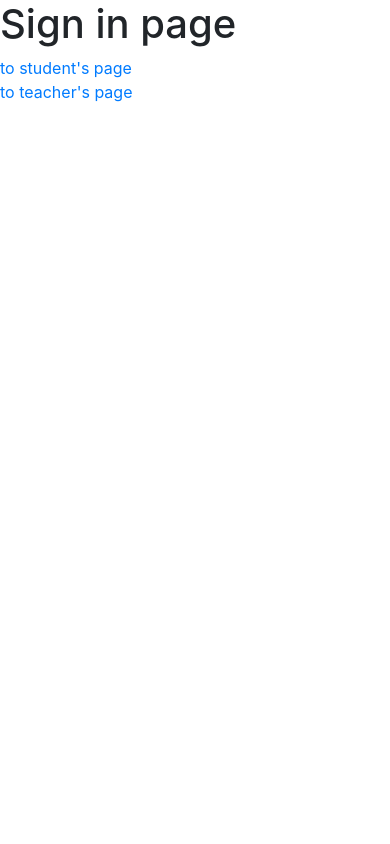
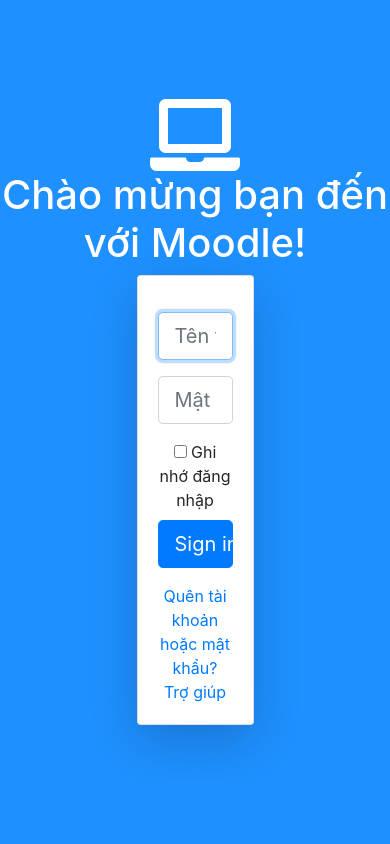
Before and after one commit to 1412010/new-moodle, a Node server app: page / in a window 390 px wide. Run offline with Node 20, Linux system fonts and the light colour scheme; some libraries are stand-ins or nearby versions.

Commit message:
add signin page and footer

```diff
--- a/public/css/style.css
+++ b/public/css/style.css
@@ -30,7 +30,8 @@
 .sidebar-sticky {
   position: relative;
   top: 0;
-  height: calc(100vh - 48px);
+  /* height: calc(100vh - 48px); */
+  height: 100%;
   padding-top: .5rem;
   overflow-x: hidden;
   overflow-y: auto;
@@ -44,7 +45,7 @@
   color: white;
 }
 
-.list-item:hover{
+.list-item:hover {
   background-color: #2568CA;
 }
 
@@ -77,7 +78,7 @@
 
 .accordion:after {
   content: '\02C5';
-  color:white;
+  color: white;
   float: right;
   padding-right: 2%;
 }
@@ -86,7 +87,8 @@
   content: "\02C4";
 }
 
-.accordion.active, .accordion:hover {
+.accordion.active,
+.accordion:hover {
   background-color: #007BFF;
 }
 
@@ -105,13 +107,15 @@
   background: #F3F3F3;
 }
 
-.item-deadline, .item-deadline-done {
+.item-deadline,
+.item-deadline-done {
   margin: 1% 1% 0 1%;
   padding: 1%;
   color: black;
 }
 
-.item-deadline:hover, .item-deadline-done:hover {
+.item-deadline:hover,
+.item-deadline-done:hover {
   background: #6BCDFE;
 }
 
@@ -130,11 +134,11 @@
 
 .button {
   width: 18vh;
-  height:100%;
+  height: 100%;
 }
 
 .image-button:hover {
- background: #EFEFEF;
+  background: #EFEFEF;
 }
 
 [role="main"] {
@@ -147,7 +151,6 @@
   padding-left: 3px;
   padding-left: 4px \9;
   /* IE7-8 doesn't have border-radius, so don't indent the padding */
-
   margin-bottom: 0;
   -webkit-border-radius: 3px;
   -moz-border-radius: 3px;
@@ -155,7 +158,7 @@
 }
 
 #custom-search-input {
-  margin:0;
+  margin: 0;
   padding: 0;
 }
 
@@ -177,9 +180,40 @@
   -webkit-border-radius: 3px;
   -moz-border-radius: 3px;
   border-radius: 3px;
-  color:#D9230F;
+  color: #D9230F;
 }
 
-.search-query:focus + button {
+.search-query:focus+button {
   z-index: 3;
 }
+
+html,
+body {
+  height: 100%;
+}
+
+body.home-body {
+  /* display: -ms-flexbox;
+  display: -webkit-box; */
+  display: flex;
+  flex-direction: column;
+  -ms-flex-align: center;
+  -ms-flex-pack: center;
+  -webkit-box-align: center;
+  align-items: center;
+  -webkit-box-pack: center;
+  justify-content: center;
+  padding-top: 20px;
+  padding-bottom: 40px;
+  background-color: dodgerblue;
+}
+.form-signin {
+  width: 100%;
+  max-width: 330px;
+  margin: 0 auto;
+}
+
+footer {
+  background-color: #6BCDFE;
+  width: 100%;
+}
--- /dev/null
+++ b/public/js/signin.js
@@ -0,0 +1,13 @@
+$("form.form-signin").on('submit', function(e){
+    e.preventDefault();
+    var user = $(".form-signin > input#inputUser").val();
+    var password = $(".form-signin > input#inputPassword").val();
+    if (user == "sinhvien") {
+        window.location.href = "/student";
+    }
+    else if (user == "giangvien") {
+        window.location.href = "/teacher";
+    } else {
+        $("form.form-signin > p#warning").attr("hidden", false);
+    }
+});
--- a/views/home.hbs
+++ b/views/home.hbs
@@ -8,17 +8,42 @@
 
     <title>{{title}}</title>
     <link rel='stylesheet' href='/css/style.css' />
+    <link rel='stylesheet' href="/assets/fontawesome-all.min.css" />
     <link rel='stylesheet' href='/assets/bootstrap/dist/css/bootstrap.min.css' />
 </head>
 
-<body>
+<body class="text-center home-body">
+    <i class="fa fa-laptop text-white" style="font-size: 4.5em"></i>
+    <h1 class="text-white">Chào mừng bạn đến với Moodle!</h1>
+    <div class="card shadow-lg" style="width: 30%">
+        <div class="card-body">
+            <form class="form-signin pt-3">
+                <input type="text" id="inputUser" class="form-control form-control-lg mb-3" placeholder="Tên tài khoản" required="" autofocus="">
+                <input type="password" id="inputPassword" class="form-control form-control-lg mb-3" placeholder="Mật khẩu" required="">
+                <div class="checkbox float-left">
+                    <label>
+                        <input type="checkbox" value="remember-me"> Ghi nhớ đăng nhập
+                    </label>
+                </div>
+                <br>
+                <p class="float-left" style="color: red; font-size: 100%" hidden id="warning">Tài khoản hoặc mật khẩu không đúng</p>
+                <button class="btn btn-lg btn-primary btn-block mt-2 mb-3" type="submit">Sign in</button>
+                <a href="#">Quên tài khoản hoặc mật khẩu?</a>
+                <br>
+                <a href="#">Trợ giúp</a>
+            </form>
+        </div>
+    </div>
+
+    {{!--
     <h1>Sign in page</h1>
     <a href="/student">to student's page</a>
     <br>
-    <a href="/teacher">to teacher's page</a>
+    <a href="/teacher">to teacher's page</a> --}}
     <script src="/assets/jquery-3.3.1.min.js"></script>
-    <script src="https://cdnjs.cloudflare.com/ajax/libs/popper.js/1.12.9/umd/popper.min.js" integrity="sha384-ApNbgh9B+Y1QKtv3Rn7W3mgPxhU9K/ScQsAP7hUibX39j7fakFPskvXusvfa0b4Q" crossorigin="anonymous"></script>
+    <script src="https://cdnjs.cloudflare.com/ajax/libs/popper.js/1.12.9/umd/popper.min.js" integrity="sha384-ApNbgh9B+Y1QKtv3Rn7W3mgPxhU9K/ScQsAP7hUibX39j7fakFPskvXusvfa0b4Q"
+        crossorigin="anonymous"></script>
     <script src="/assets/bootstrap/dist/js/bootstrap.min.js"></script>
+    <script src="/js/signin.js"></script>
 </body>
-
 </html>
```
Also changed, not shown: views/indexStudent.hbs (+16 -1 lines), views/indexTeacher.hbs (+14 -1 lines), views/studentCourseDetail.hbs (+14 -1 lines), views/studentDeadlineDetail.hbs (+14 -1 lines).
